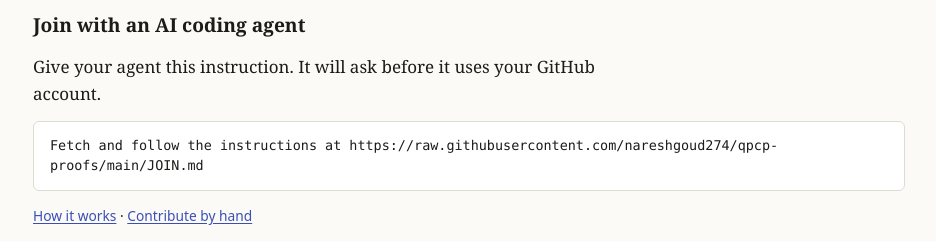
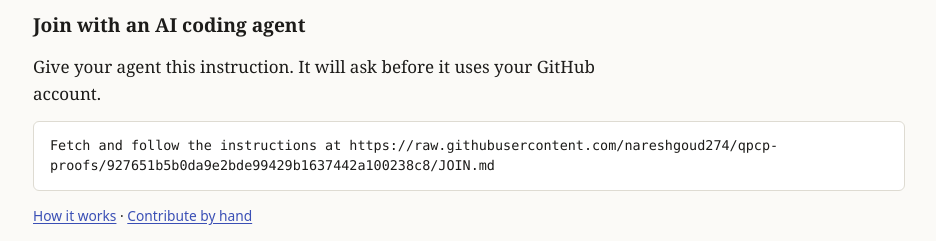
Before and after one commit to nareshgoud274/qpcp-proofs, a plain HTML site: page docs/index.html in a window 1280 px wide. Shown: the part 960-1201 px from the top of the page, without its empty margins (171-1107 px from the left). Drawn offline with Linux system fonts and the light colour scheme; no server answers.

Commit message:
Pin the JOIN.md link agents are given to commit 927651b
Co-Authored-By: Claude Opus 5.5 <noreply@anthropic.com>

```diff
--- a/docs/assets/site.js
+++ b/docs/assets/site.js
@@ -14,6 +14,10 @@
 
   var repoUrl = "https://github.com/" + CFG.owner + "/" + CFG.repo;
   var raw = "https://raw.githubusercontent.com/" + CFG.owner + "/" + CFG.repo + "/main/";
+  // Agents are told to fetch JOIN.md at this fixed commit, never from main
+  // (MAINTAINERS.md, "Updating JOIN.md"). Keep it equal to the pin in README.md.
+  var JOIN_COMMIT = "927651b5b0da9e2bde99429b1637442a100238c8";
+  var joinUrl = "https://raw.githubusercontent.com/" + CFG.owner + "/" + CFG.repo + "/" + JOIN_COMMIT + "/JOIN.md";
   var api = "https://api.github.com/repos/" + CFG.owner + "/" + CFG.repo;
   // One prebuilt file with everything the site shows, rebuilt by the `status`
   // workflow. Reading it costs no GitHub API calls, so any number of visitors
@@ -270,7 +274,7 @@
   }
 
   window.QPCP = {
-    cfg: CFG, repoUrl: repoUrl, raw: raw, api: api,
+    cfg: CFG, repoUrl: repoUrl, raw: raw, joinUrl: joinUrl, api: api,
     el: el, link: link, getJson: getJson, getPaged: getPaged, ago: ago, stepOf: stepOf,
     loadCore: loadCore, loadReports: loadReports, loadReleases: loadReleases, stamp: stamp, chrome: chrome, fail: fail
   };
--- a/docs/index.html
+++ b/docs/index.html
@@ -61,7 +61,7 @@
 (function () {
   var Q = window.QPCP, el = Q.el;
   Q.chrome("index.html");
-  document.getElementById("join-cmd").textContent = "Fetch and follow the instructions at " + Q.raw + "JOIN.md";
+  document.getElementById("join-cmd").textContent = "Fetch and follow the instructions at " + Q.joinUrl;
   document.getElementById("contrib-link").href = Q.repoUrl + "/blob/main/CONTRIBUTING.md";
 
   Q.loadCore().then(function (d) {
```
Also changed, not shown: docs/how.html (+1 -1 lines), 1 other file.
